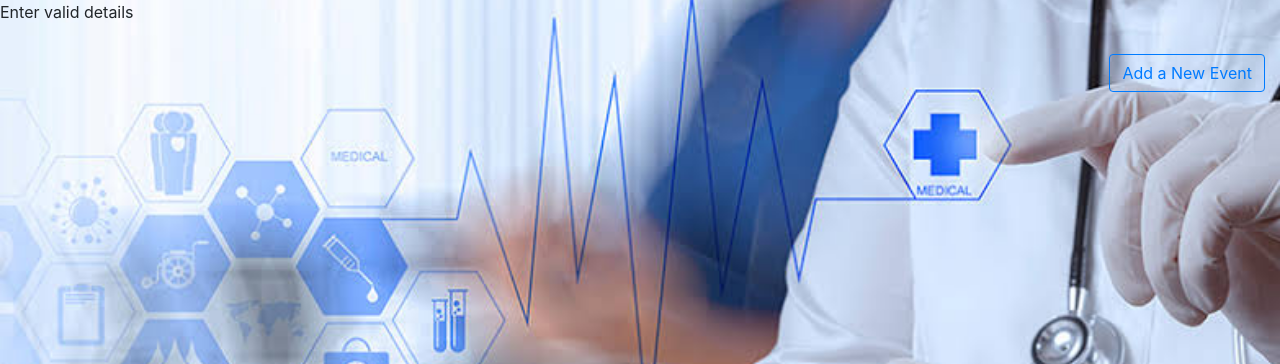
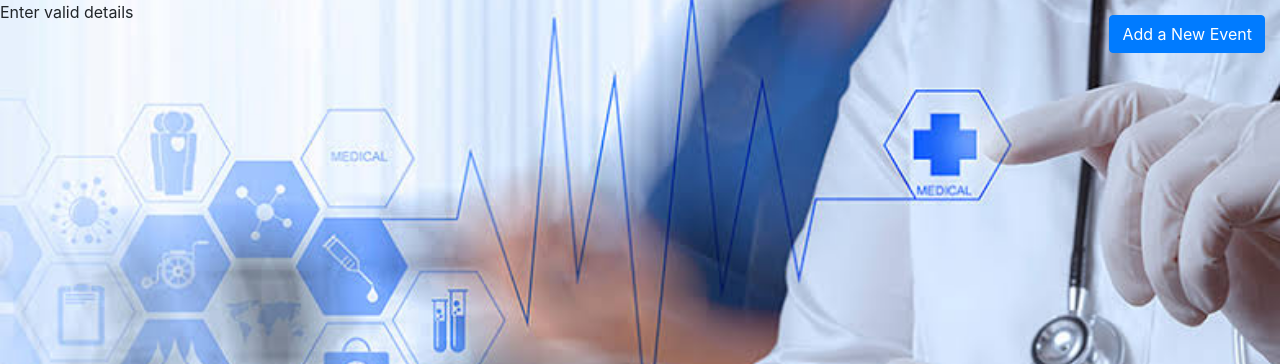
Before and after one commit to Sindhura17/sanjivini, a Django app: page /workapp/eventreg/ in a window 1280 px wide. Shown: the part 56-420 px from the top of the page. Run offline with Django 3.2, Linux system fonts and the light colour scheme; some libraries are stand-ins or nearby versions.

Commit message:
Update ngopage.html

```diff
--- a/sj/workapp/templates/workapp/ngopage.html
+++ b/sj/workapp/templates/workapp/ngopage.html
@@ -9,7 +9,7 @@
  background-repeat: no-repeat;
  background-size: cover;
 }
-.btn.btn-outline-primary{
+.btn.btn-primary{
 margin:15px;
 allign:end;
 }
@@ -38,6 +38,10 @@
 
     {{m}}
 
+    <button type="button" class="btn btn-primary" style="position: absolute; right: 0;" data-toggle="modal" data-target="#exampleModal">
+      Add a New Event
+    </button>
+
     <div class="text" >
       <div class="font-italic">
       <h2>{{ngo.name}}</h2>
@@ -47,12 +51,8 @@
       <h3>{{ngo.link}}</h3>
       <h3>{{ngo.text}}</h3>
       </div>
-  <!-- Button trigger modal -->
-<button type="button" class="btn btn-outline-primary" style="position: absolute; right: 0;" data-toggle="modal" data-target="#exampleModal">
-  Add a New Event
-</button>
 
-<!-- Modal -->
+
 <div class="modal fade" id="exampleModal" tabindex="-1" role="dialog" aria-labelledby="exampleModalLabel" aria-hidden="true">
   <div class="modal-dialog" role="document">
     <div class="modal-content">
```
